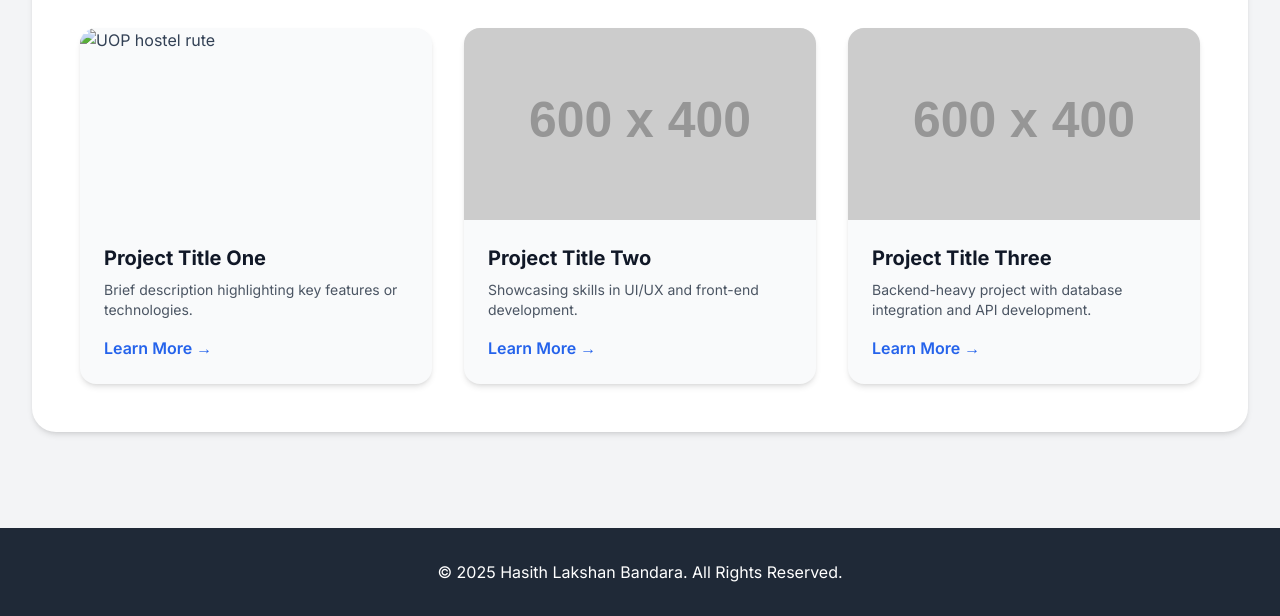
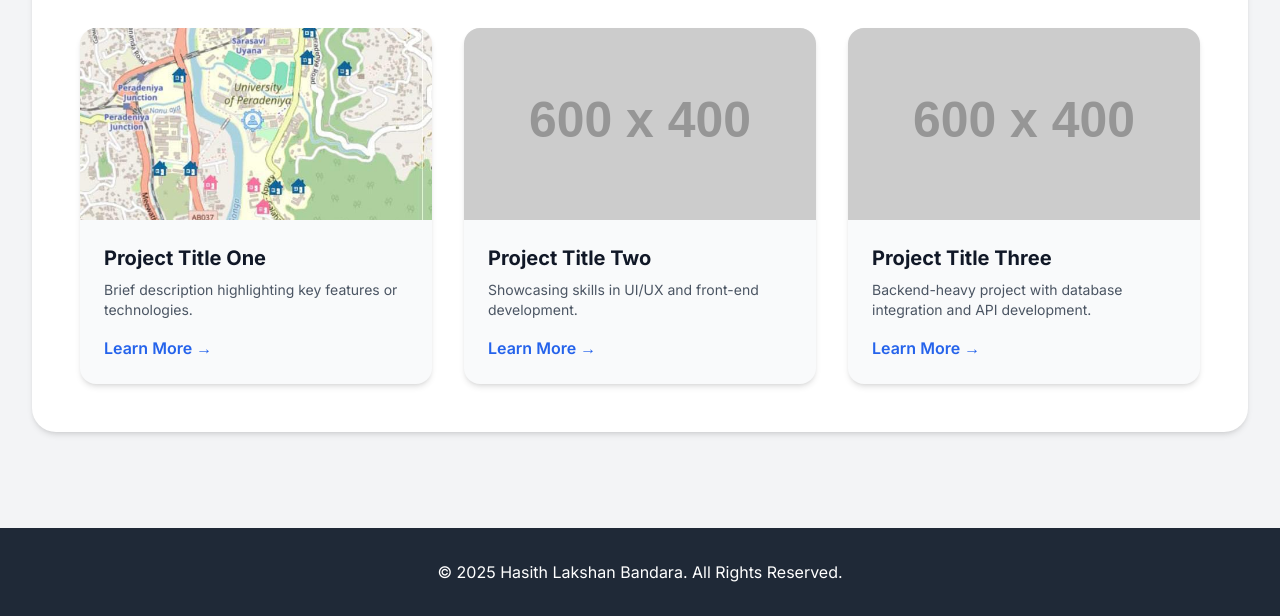
Before and after one commit to hasitharuma/portfolio, a plain HTML site: page index.html in a window 1280 px wide. Both pictures are taken after a click on the link "Projects". Shown: the part 212-828 px from the top of the page. Drawn offline with nearby package versions, Linux system fonts and the light colour scheme; placeholder pictures from the web are drawn by us.

Commit message:
Update index.html

```diff
--- a/index.html
+++ b/index.html
@@ -92,7 +92,7 @@
             <h2 class="text-3xl sm:text-4xl font-bold text-gray-900 text-center mb-8">My Projects</h2>
             <div class="grid grid-cols-1 md:grid-cols-2 lg:grid-cols-3 gap-8">
                 <div class="bg-gray-50 rounded-2xl shadow-md overflow-hidden hover:shadow-lg transition duration-300 transform hover:-translate-y-1">
-                    <img src="images/hostel-rute" alt="UOP hostel rute" class="w-full h-48 object-cover">
+                    <img src="images/hostel-rute.jpg" alt="UOP hostel rute" class="w-full h-48 object-cover">
                     <div class="p-6">
                         <h3 class="text-xl font-bold text-gray-900">Project Title One</h3>
                         <p class="mt-2 text-gray-600 text-sm">Brief description highlighting key features or technologies.</p>
```
